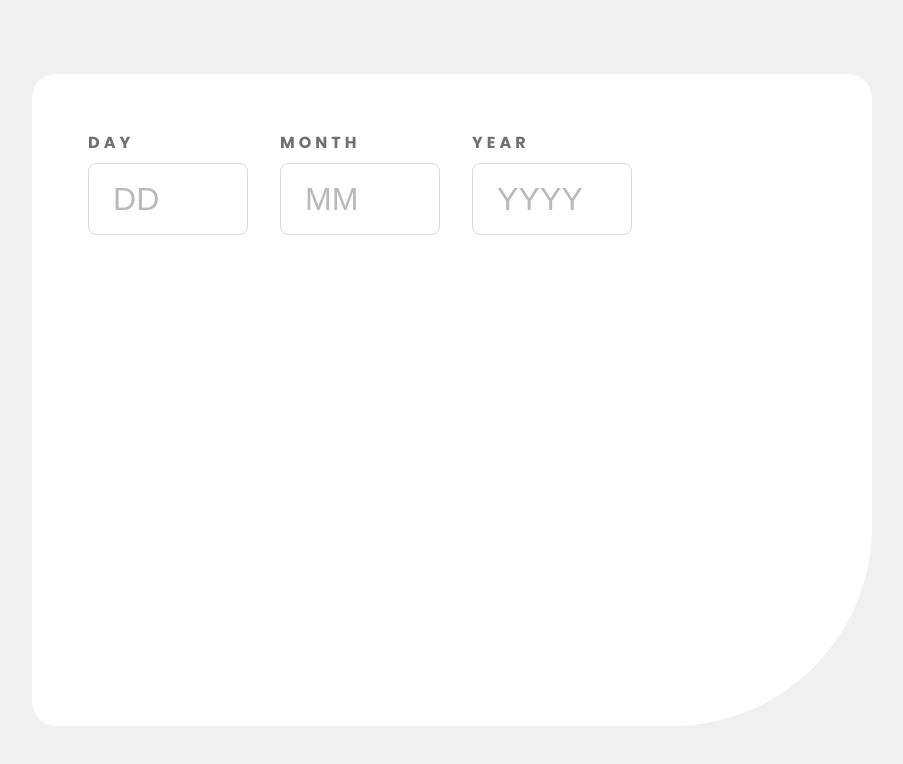
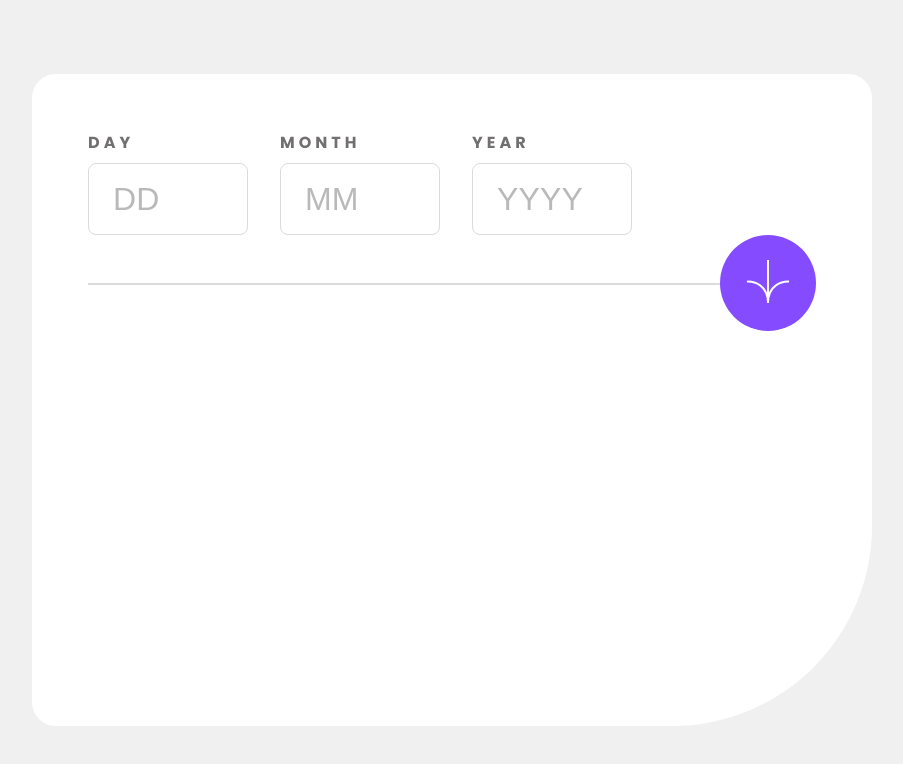
Before and after one commit to GuimaraesJC/age-calculator-app, a React (Vite) app: page / in a window 1280 px wide. Shown: the top 764 px of the page, without its empty margins (188-1091 px from the left). Built offline with nearby package versions, Linux system fonts and the light colour scheme.

Commit message:
Implements ButtonWithDivider component

```diff
--- /dev/null
+++ b/src/components/ButtonWithDivider/index.jsx
@@ -0,0 +1,15 @@
+import * as S from './styles';
+
+import arrow from '../../assets/icon-arrow.svg';
+
+function ButtonWithDivider() {
+  return (
+    <S.Wrapper>
+      <S.Button>
+        <img src={arrow} width={44} height={44} />
+      </S.Button>
+    </S.Wrapper>
+  );
+}
+
+export default ButtonWithDivider;
--- /dev/null
+++ b/src/components/ButtonWithDivider/styles.js
@@ -0,0 +1,31 @@
+import styled from 'styled-components';
+
+export const Wrapper = styled.div`
+  width: 100%;
+  display: flex;
+  justify-content: flex-end;
+  position: relative;
+`;
+
+export const Button = styled.button`
+  width: 6rem;
+  height: 6rem;
+  background-color: ${({ theme }) => theme.colors.purple};
+  border: none;
+  border-radius: 50%;
+  transition: all 100ms ease-in;
+
+  &:hover {
+    background-color: ${({ theme }) => theme.colors.offBlack};
+  }
+
+  &::before {
+    content: '';
+    display: block;
+    border: 1px solid ${({ theme }) => theme.colors.lightGrey};
+    position: absolute;
+    width: calc(100% - 6rem);
+    top: 50%;
+    left: 0;
+  }
+`;
--- a/src/components/Container/index.jsx
+++ b/src/components/Container/index.jsx
@@ -1,4 +1,5 @@
 import Input from '../Input';
+import ButtonWithDivider from '../ButtonWithDivider';
 
 import * as S from './styles';
 
@@ -11,6 +12,7 @@ function Container() {
         <Input label="Month" placeholder="MM" />
         <Input label="Year" placeholder="YYYY" />
       </S.InputsContainer>
+      <ButtonWithDivider />
     </S.Container>
   );
 }
```
Also changed, not shown: src/assets/icon-arrow.svg (added).
